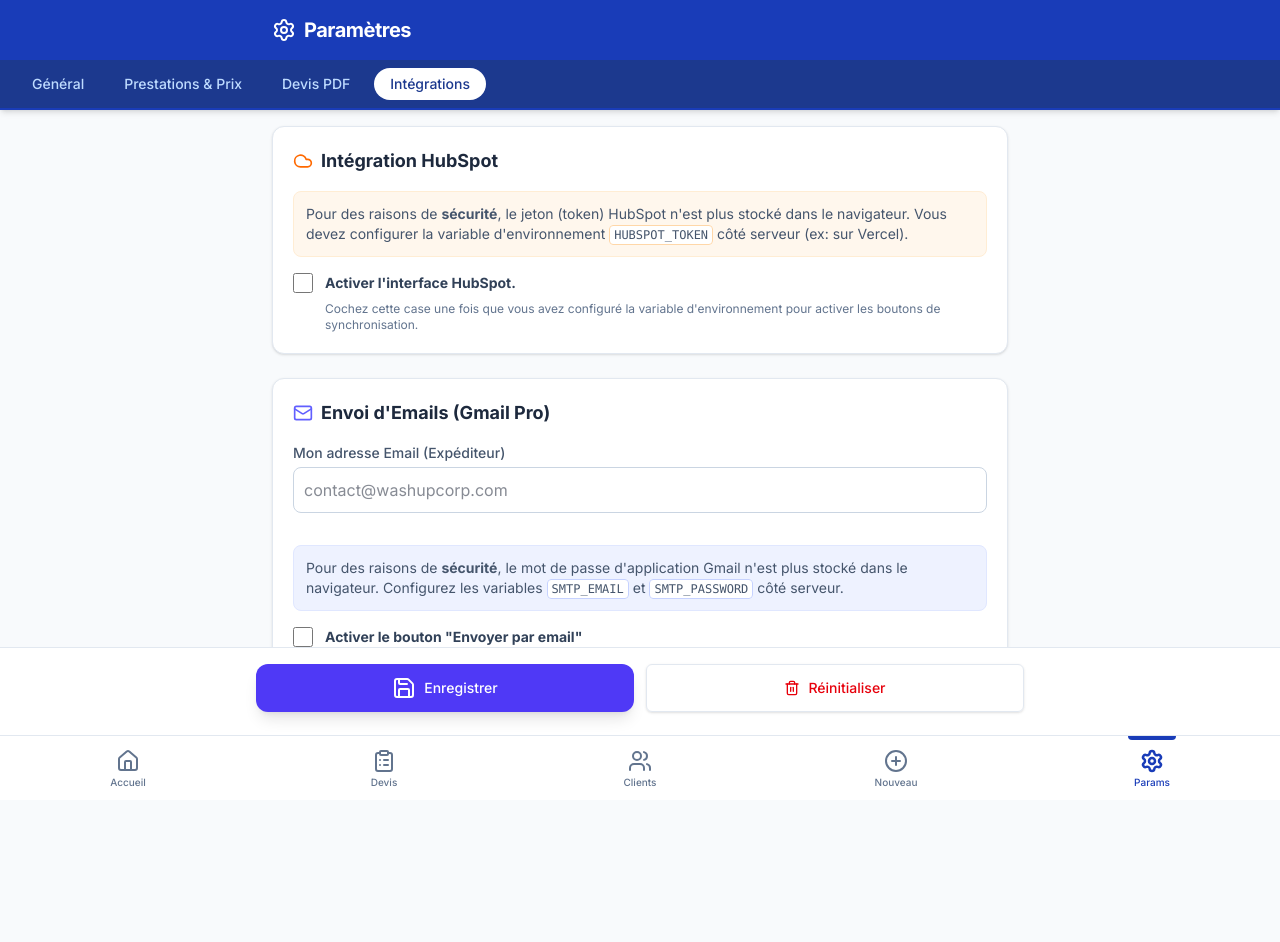
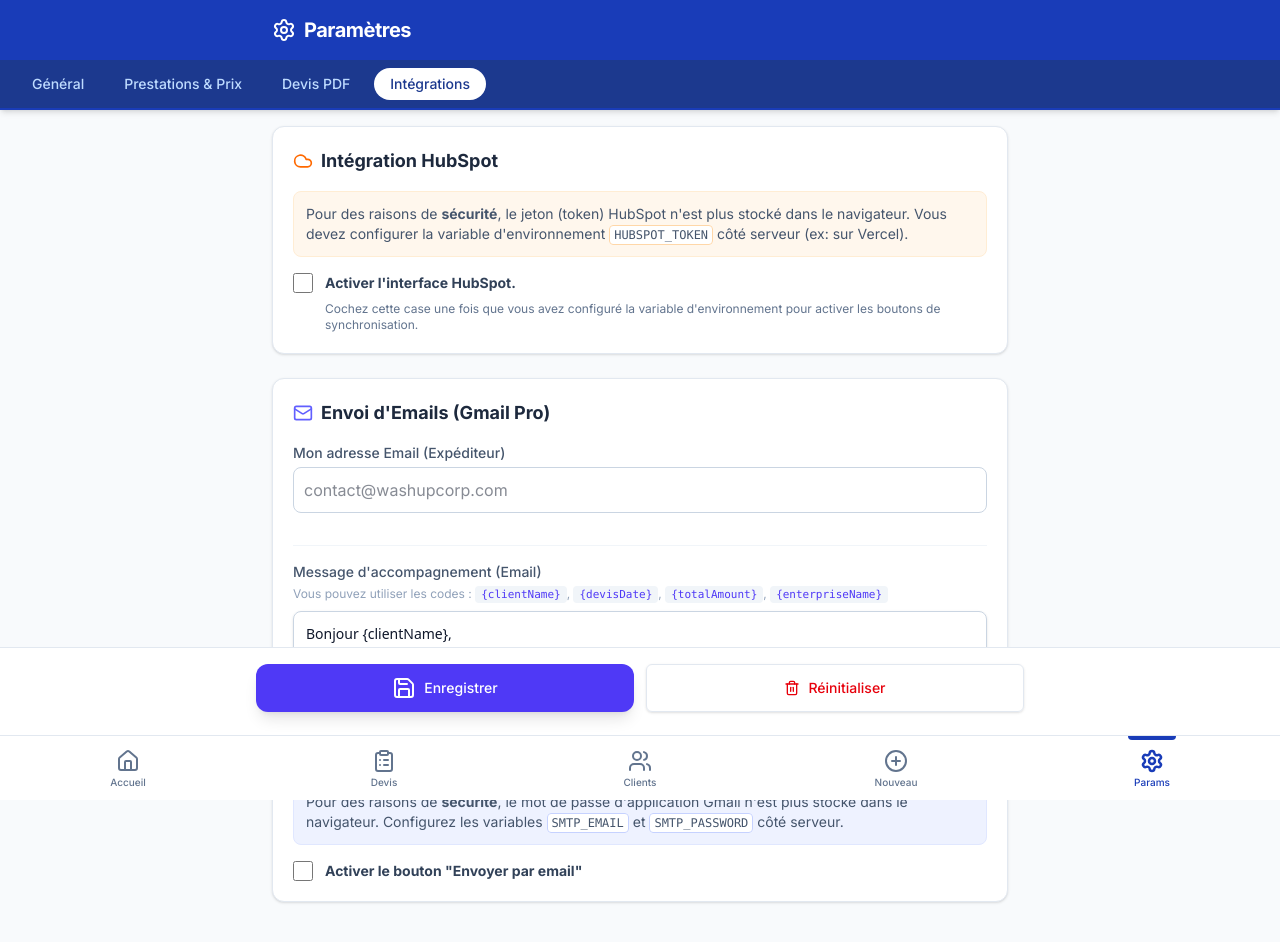
Before and after one commit to adrienoblin/devis-vitres-mvp, a Next.js app: page /params in a window 1280 px wide. Both pictures are taken after a click on the button "Intégrations". Shown: the top 942 px of the page. Before the commit the page ends 864 px from the top, so only its background shows below. Built offline with nearby package versions, Linux system fonts and the light colour scheme.

Commit message:
feat: Add custom email template in settings with dynamic tags

```diff
--- a/src/app/params/page.tsx
+++ b/src/app/params/page.tsx
@@ -280,6 +280,23 @@ export default function ParamsPage() {
                                     />
                                 </div>
 
+                                <div className="border-t border-slate-100 pt-4 mt-4">
+                                    <label className="block text-sm font-medium text-slate-600 mb-1">Message d'accompagnement (Email)</label>
+                                    <p className="text-xs text-slate-400 mb-2">
+                                        Vous pouvez utiliser les codes : <code className="bg-slate-100 px-1.5 py-0.5 rounded text-indigo-600 font-mono text-[11px]">{`{clientName}`}</code>, <code className="bg-slate-100 px-1.5 py-0.5 rounded text-indigo-600 font-mono text-[11px]">{`{devisDate}`}</code>, <code className="bg-slate-100 px-1.5 py-0.5 rounded text-indigo-600 font-mono text-[11px]">{`{totalAmount}`}</code>, <code className="bg-slate-100 px-1.5 py-0.5 rounded text-indigo-600 font-mono text-[11px]">{`{enterpriseName}`}</code>
+                                    </p>
+                                    <textarea
+                                        rows={6}
+                                        value={localConfig.email?.template || "Bonjour {clientName},\n\nVeuillez trouver ci-joint votre devis du {devisDate} pour un montant total de {totalAmount} €.\n\nRestant à votre disposition pour toute question.\n\nCordialement,\n{enterpriseName}"}
+                                        onChange={(e) => setLocalConfig(prev => ({
+                                            ...prev,
+                                            email: { ...prev.email, template: e.target.value }
+                                        }))}
+                                        className="w-full rounded-lg border-slate-300 border p-3 text-sm focus:ring-2 focus:ring-indigo-500 outline-none resize-y font-sans shadow-sm"
+                                        placeholder="Ecrivez votre message ici..."
+                                    />
+                                </div>
+
                                 <div>
                                     <p className="text-sm text-slate-600 bg-indigo-50 p-3 rounded-lg border border-indigo-100 mb-4">
                                         Pour des raisons de <strong>sécurité</strong>, le mot de passe d'application Gmail n'est plus stocké dans le navigateur. Configurez les variables <code className="bg-white px-1 py-0.5 rounded border border-indigo-200 text-xs">SMTP_EMAIL</code> et <code className="bg-white px-1 py-0.5 rounded border border-indigo-200 text-xs">SMTP_PASSWORD</code> côté serveur.
--- a/src/components/EmailModal.tsx
+++ b/src/components/EmailModal.tsx
@@ -16,10 +16,18 @@ interface EmailModalProps {
 export function EmailModal({ recipientEmail, clientName, clientId, devisDate, totalAmount, pdfBase64, onClose }: EmailModalProps) {
     const { config } = useAppStore();
     const [email, setEmail] = useState(recipientEmail);
-    const [subject, setSubject] = useState(`Devis du ${devisDate} - Wash Up Corp`);
-    const [message, setMessage] = useState(
-        `Bonjour ${clientName},\n\nVeuillez trouver ci-joint votre devis du ${devisDate} pour un montant total de ${totalAmount} €.\n\nRestant à votre disposition pour toute question.\n\nCordialement,\n${config.enterprise.nom}`
-    );
+    const [subject, setSubject] = useState(`Devis du ${devisDate} - ${config.enterprise.nom}`);
+
+    // Initialise avec le template dynamique
+    const defaultTemplate = `Bonjour {clientName},\n\nVeuillez trouver ci-joint votre devis du {devisDate} pour un montant total de {totalAmount} €.\n\nRestant à votre disposition pour toute question.\n\nCordialement,\n{enterpriseName}`;
+    const rawTemplate = config.email?.template || defaultTemplate;
+    const initialMessage = rawTemplate
+        .replace(/{clientName}/g, clientName)
+        .replace(/{devisDate}/g, devisDate)
+        .replace(/{totalAmount}/g, totalAmount)
+        .replace(/{enterpriseName}/g, config.enterprise.nom);
+
+    const [message, setMessage] = useState(initialMessage);
     const [isSending, setIsSending] = useState(false);
     const [status, setStatus] = useState<'idle' | 'success' | 'error'>('idle');
 
--- a/src/lib/store.ts
+++ b/src/lib/store.ts
@@ -21,6 +21,7 @@ export interface PricingConfig {
     email: {
         address: string;
         password: string;
+        template?: string;
     };
     windowTypes: {
         id: string;
@@ -150,6 +151,7 @@ export const DEFAULT_CONFIG: PricingConfig = {
     email: {
         address: "",
         password: "",
+        template: "Bonjour {clientName},\n\nVeuillez trouver ci-joint votre devis du {devisDate} pour un montant total de {totalAmount} €.\n\nRestant à votre disposition pour toute question.\n\nCordialement,\n{enterpriseName}"
     },
     windowTypes: [
         { id: 'classique', name: 'Classique', price: 12 },
```
